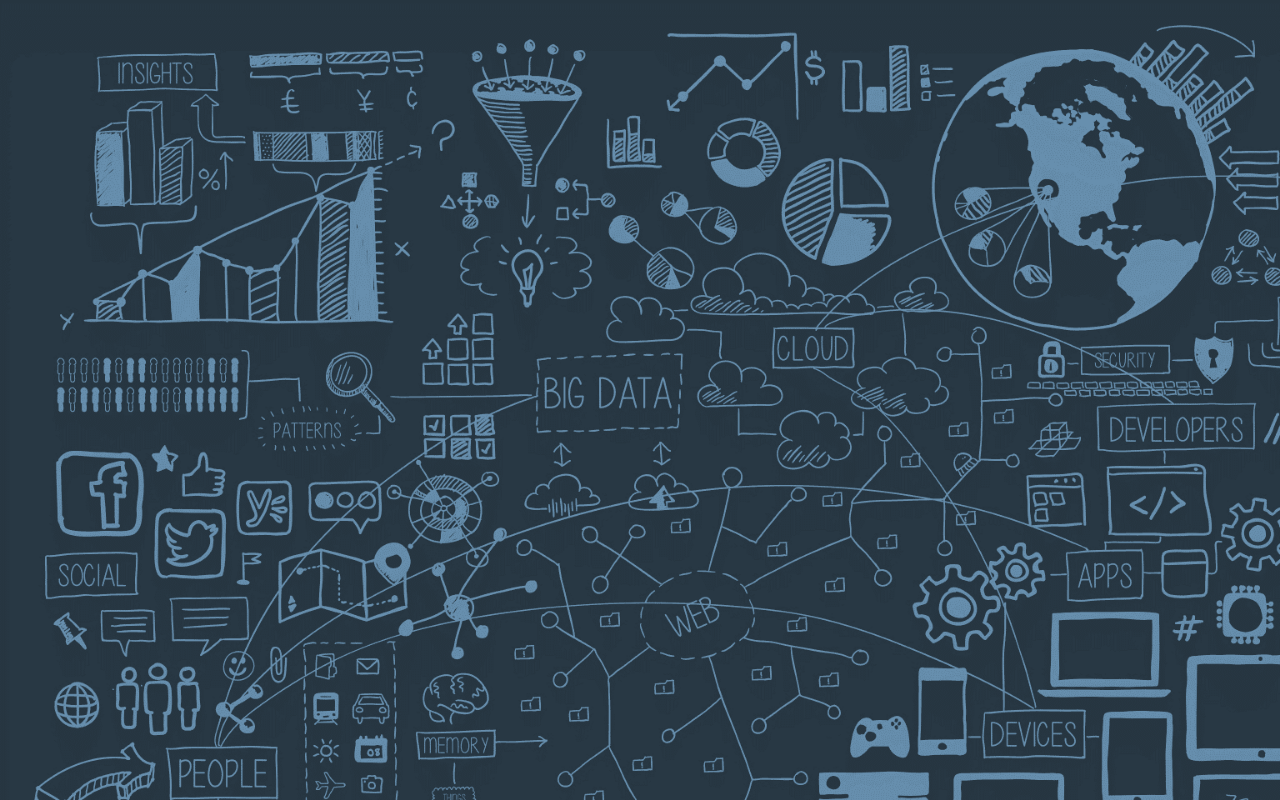
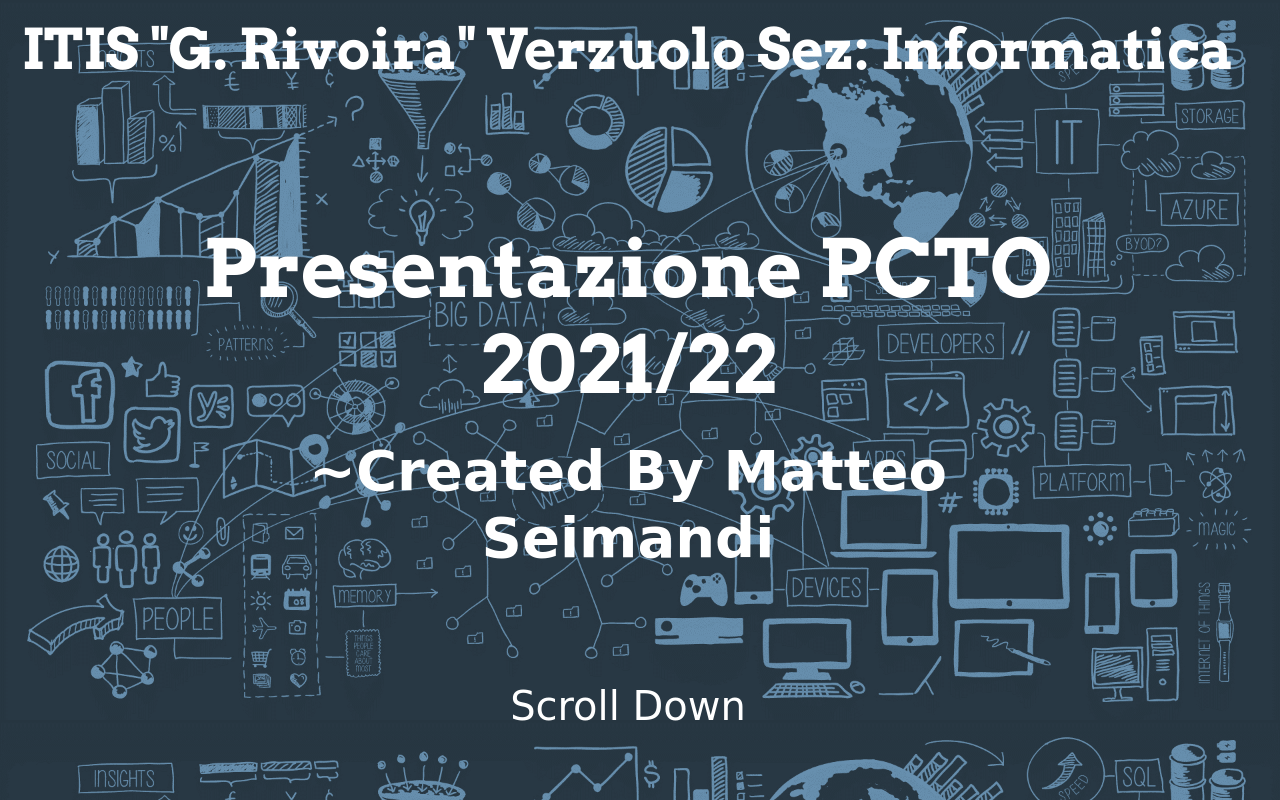
Before and after one commit to MatteoSeimandi/PCTO, a plain HTML site: page index.html in a window 1280 px wide. Shown: the top 800 px of the page. Drawn offline with nearby package versions, Linux system fonts and the light colour scheme; a web font is replaced by a local one.

Commit message:
prototipo home

```diff
--- a/index.html
+++ b/index.html
@@ -2,12 +2,48 @@
 <html lang="IT-it">
 <head>
 	<meta charset="UTF-8">
-	<link href="https://cdn.jsdelivr.net/npm/bootstrap@5.0.2/dist/css/bootstrap.min.css" rel="stylesheet" integrity="sha384-EVSTQN3/azprG1Anm3QDgpJLIm9Nao0Yz1ztcQTwFspd3yD65VohhpuuCOmLASjC" crossorigin="anonymous">
+	<link rel="stylesheet" href="https://cdn.jsdelivr.net/npm/bootstrap@5.0.2/dist/css/bootstrap.min.css"  integrity="sha384-EVSTQN3/azprG1Anm3QDgpJLIm9Nao0Yz1ztcQTwFspd3yD65VohhpuuCOmLASjC" crossorigin="anonymous">
+	<link rel="preconnect" href="https://fonts.googleapis.com">
+	<link rel="preconnect" href="https://fonts.gstatic.com" crossorigin>
+	<link rel="stylesheet" href="https://fonts.googleapis.com/css2?family=Arvo:wght@700&family=Patrick+Hand+SC&display=swap">
 	<link rel="stylesheet" href="style.css">
 	<title>PCTO</title>
 </head>
 <body>
 	<div class="container-fluid root">
+		<!-- Testata con nome della Scuola -->
+		<div class="row position-absolute top-0 start-0 w-100 text-center mt-3">
+			<div class="col">
+				<h3 class="display-4 text-white myTitle">
+					ITIS "G. Rivoira" Verzuolo Sez: Informatica
+				</h3>
+			</div>
+		</div>
+		<div class="position-absolute top-50 start-50 translate-middle row w-75 text-center">
+			<div class="col">
+				<div class="row">
+					<div class="col">
+						<h1 class="display-1 text-white myTitle">
+							Presentazione PCTO 2021/22
+						</h1>
+					</div>
+				</div>
+				<div class="row">
+					<div class="col">
+						<h3 class="display-4 text-white fw-bolder mt-3 myText">
+							~Created By Matteo Seimandi
+						</h3>
+					</div>
+				</div>
+			</div>
+		</div>
+		<div class="position-absolute bottom-0 start-50 translate-middle-x row text-center mb-5">
+			<div class="col">
+				<p class="fs-1 text-white myText">
+					Scroll Down
+				</p>
+			</div>
+		</div>
 	</div>
 	<!-- Font da usare -->
 	<!-- Arvo per i titoli -->
--- a/style.css
+++ b/style.css
@@ -1,7 +1,26 @@
 .root {
-	min-height: 900px;
+	min-height: 2000px;
 	height: 100%;
 	width: 100%;
-	background: url('./img/wallpaper.png') no-repeat;
-	background-size: cover;
+	background: url('./img/wallpaper.png');
+	background-size: contain;
 }
+
+.myTitle {
+	font-family: 'Arvo', serif;;
+}
+
+.myText {
+	font-family: 'Patrick Hand SC', cursive;
+}
+
+@media screen and (max-width: 1000px) {
+	.root{
+		min-height: 2000px;
+		height: 100%;
+		width: 100%;
+		background: url('./img/wallpaper.png');
+		background-position: center;
+		background-size: cover;
+	}
+}
```
